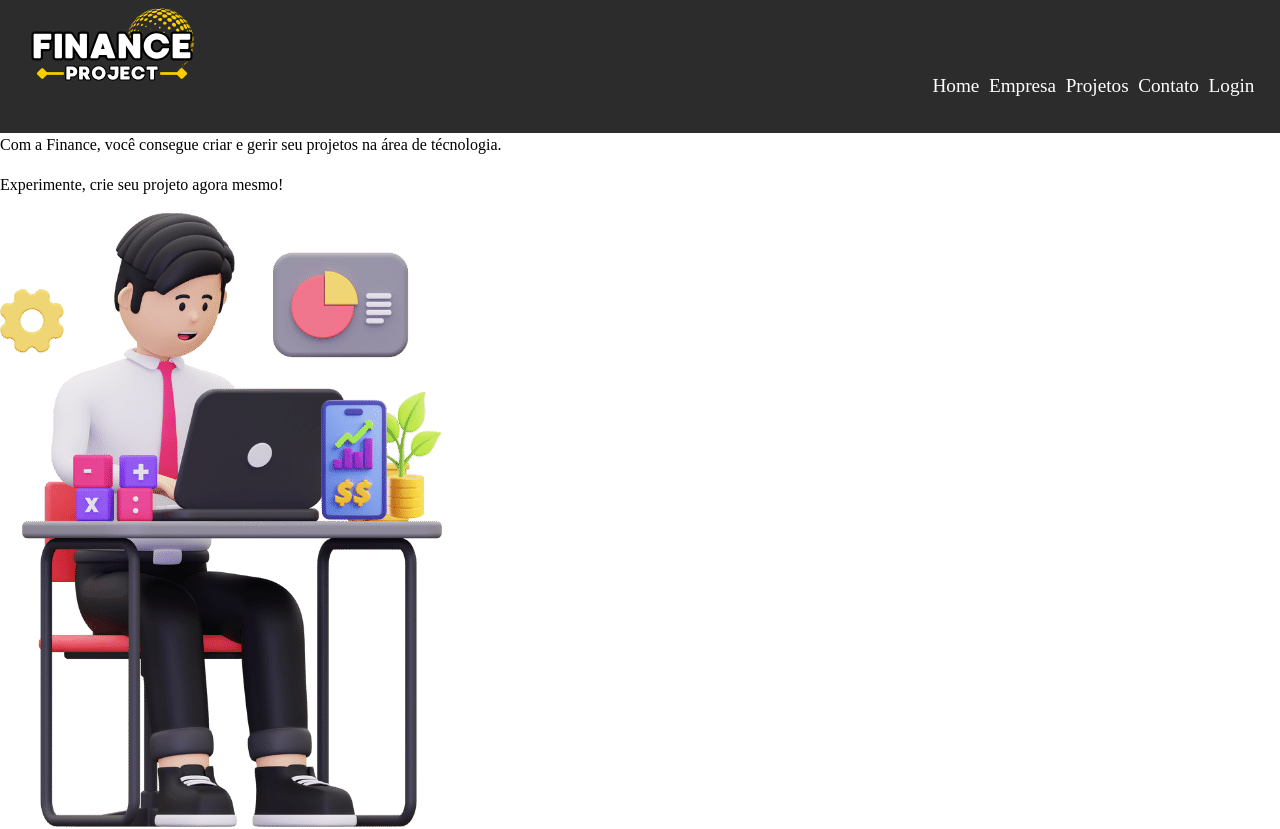
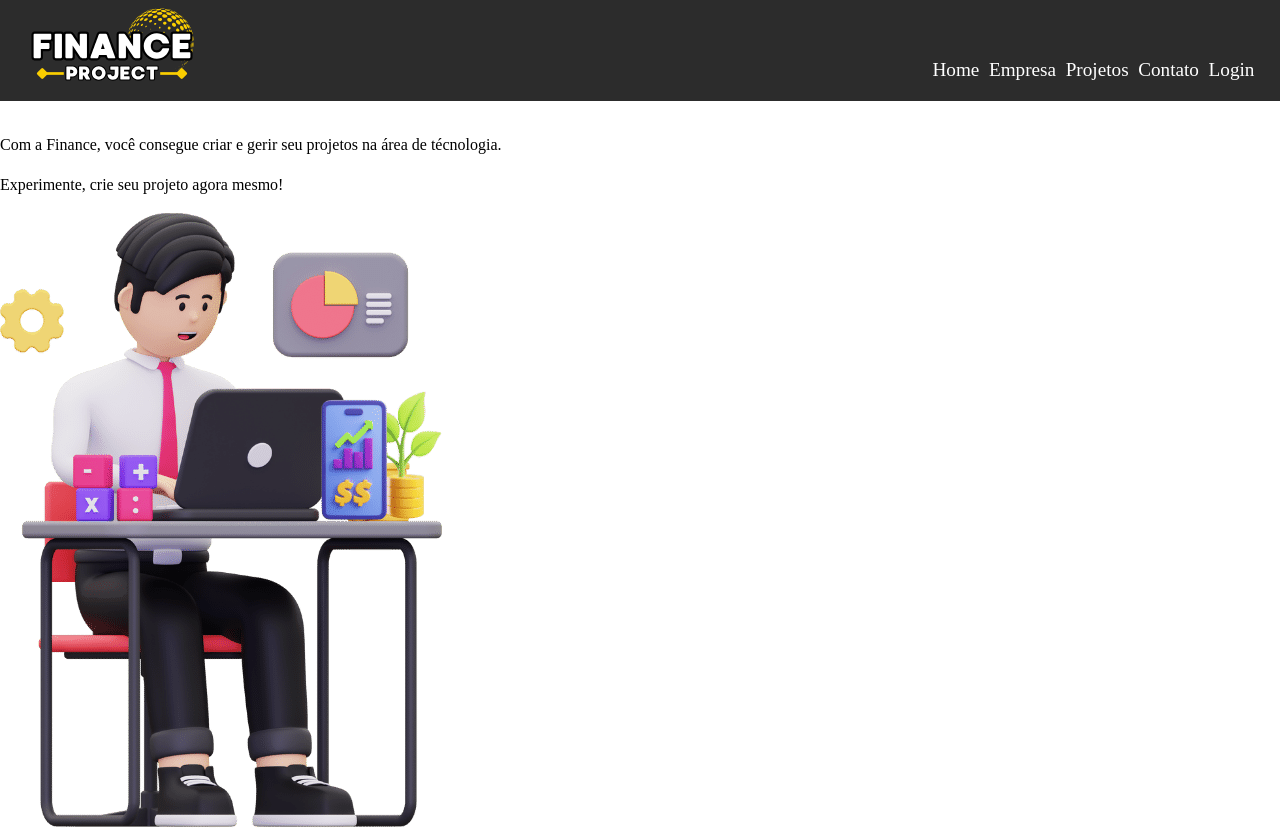
Before and after one commit to GSBarros17/FinanceProject, a React (Vite) app: page / in a window 1280 px wide. Shown: the top 829 px of the page. Built offline with nearby package versions, Linux system fonts and the light colour scheme.

Commit message:
retirando padding top/botton da navbar

```diff
--- a/src/components/Navbar.module.css
+++ b/src/components/Navbar.module.css
@@ -25,7 +25,7 @@
     display: flex;
     justify-content: flex-end;
     align-items: flex-end;
-    padding: 1em 1em;
+    padding: 0 1em;
     background-color:#2c2c2c;
 }
 
```
